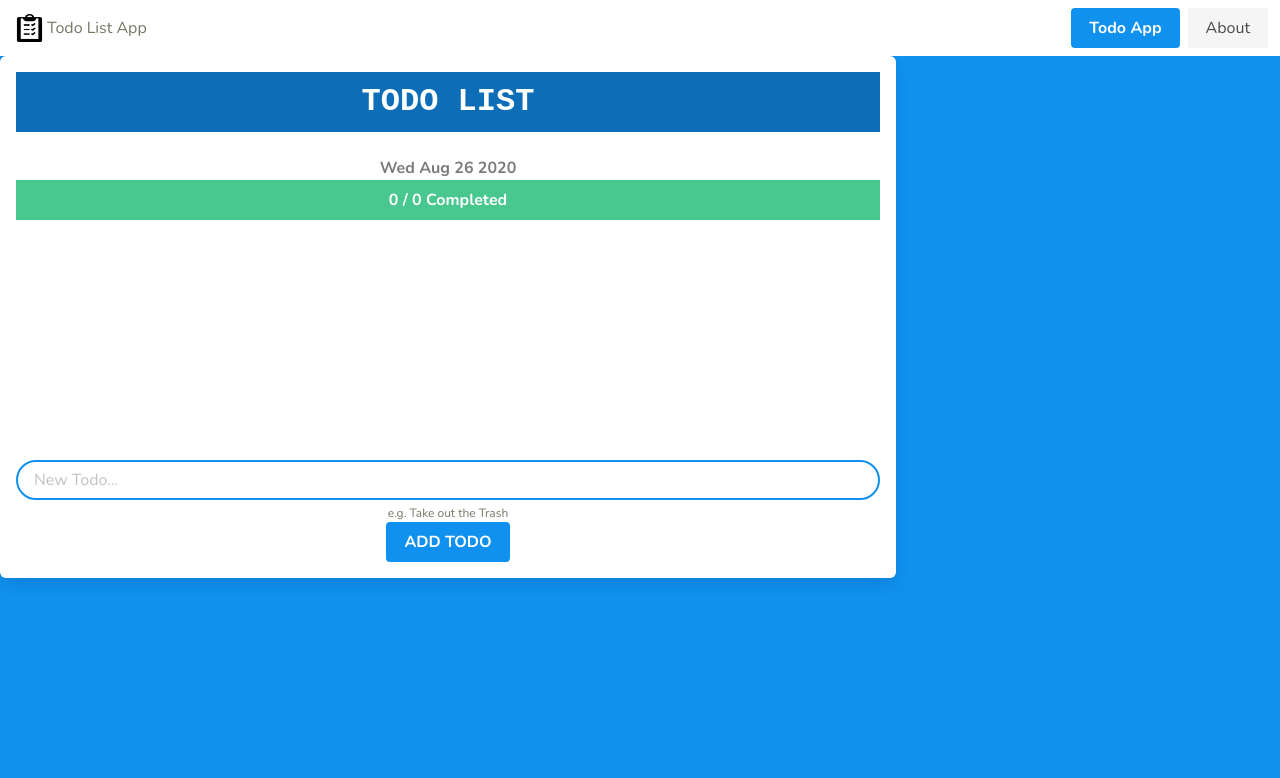
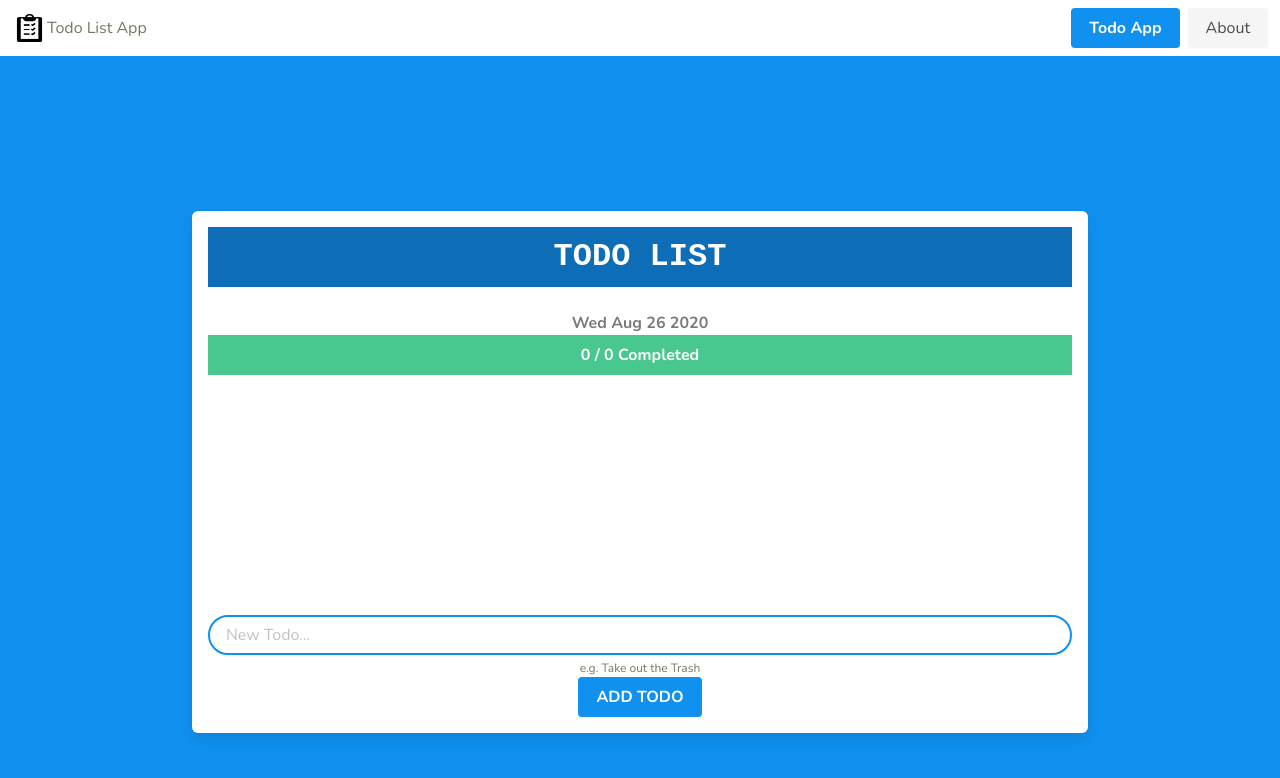
Before and after one commit to STLnick/todo-list, a React (Create React App) app: page / in a window 1280 px wide. Shown: the top 778 px of the page. Built offline with nearby package versions, Linux system fonts and the light colour scheme.

Commit message:
:lipstick: Center view in wrapper below Navbar

```diff
--- a/src/App.scss
+++ b/src/App.scss
@@ -1,12 +1,16 @@
 @import "./shared";
 
 #wrapper {
+  align-items: center;
   background-color: $lightBlue;
+  display: flex;
+  flex-direction: column;
   justify-content: center;
   min-height: 100vh;
 }
 
 .todo-box {
+  margin-top: 2rem;
   width: 70%;
 }
 
```
